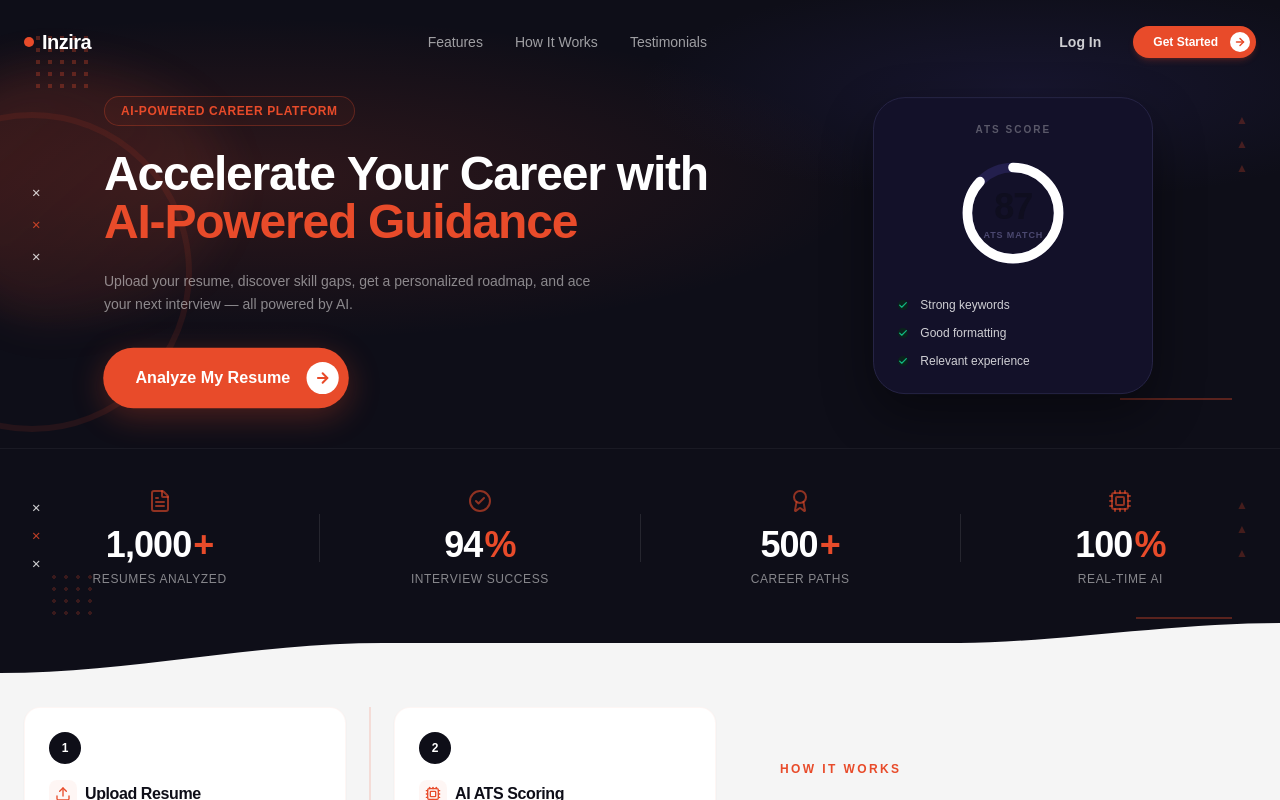
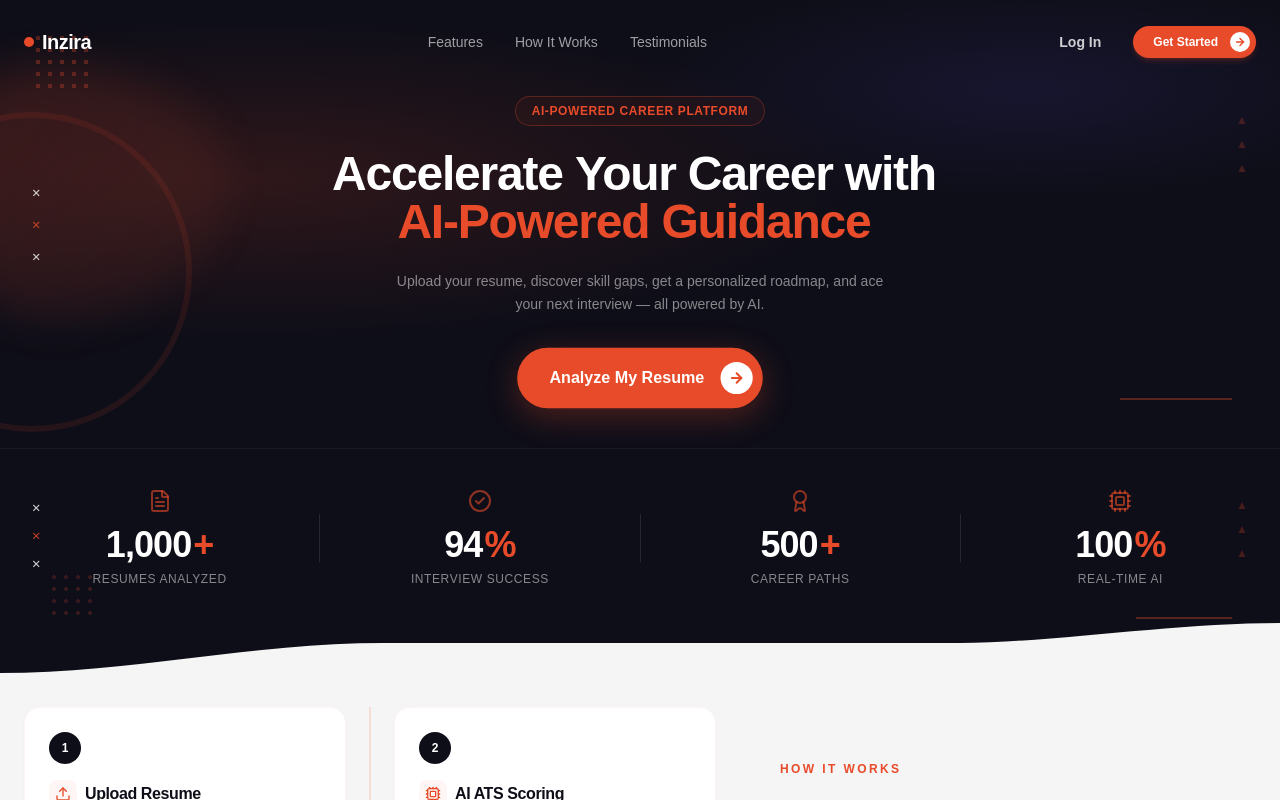
Before and after one commit to MpuhweNikita/Inzira-frontend, a Next.js app: page / in a window 1280 px wide. Shown: the top 800 px of the page. Built offline with nearby package versions, Linux system fonts and the light colour scheme; a web font is replaced by a local one.

Commit message:
Modified a feature on frontend

```diff
--- a/src/components/landing/hero.tsx
+++ b/src/components/landing/hero.tsx
@@ -3,8 +3,7 @@
 import React from 'react';
 import { motion } from 'framer-motion';
 import Link from 'next/link';
-import { ArrowRight, Check } from 'lucide-react';
-import { ScoreRing } from '../ui/ScoreRing';
+import { ArrowRight } from 'lucide-react';
 
 export function Hero() {
   const headlineText = "Accelerate Your Career with AI-Powered Guidance";
@@ -70,9 +69,7 @@ export function Hero() {
       {/* 6. Thin horizontal orange line accent near bottom-right */}
       <div className="absolute right-12 bottom-12 w-28 h-0.5 bg-[#e84b2a] opacity-35 select-none pointer-events-none" />
 
-      <div className="max-w-7xl mx-auto px-6 grid grid-cols-1 lg:grid-cols-12 gap-12 items-center relative z-10 w-full">
-        {/* Left Column: Welcoming words and CTA */}
-        <div className="lg:col-span-7 flex flex-col items-center lg:items-start text-center lg:text-left space-y-6 lg:pl-20">
+      <div className="max-w-4xl mx-auto px-6 relative z-10 flex flex-col items-center text-center space-y-6 w-full">
         {/* Indigo border badge */}
         <div className="inline-flex items-center px-4 py-1.5 rounded-full border border-[#e84b2a]/30 bg-[#e84b2a]/5 text-xs font-bold tracking-wider text-[#e84b2a] uppercase">
           AI-Powered Career Platform
@@ -83,7 +80,7 @@ export function Hero() {
           variants={containerVariants}
           initial="hidden"
           animate="visible"
-            className="text-3xl sm:text-4xl lg:text-5xl font-extrabold leading-[1.15] tracking-tight text-white max-w-2xl"
+          className="text-3xl sm:text-4xl lg:text-5xl font-extrabold leading-[1.15] tracking-tight text-white max-w-3xl"
         >
           {words.map((word, idx) => {
             const cleanWord = word.replace(/[^a-zA-Z-]/g, '').toLowerCase();
@@ -123,48 +120,6 @@ export function Hero() {
           </Link>
         </div>
       </div>
-
-        {/* Right Column: Floating ATS Score card overlay */}
-        <div className="lg:col-span-5 flex justify-center items-center w-full">
-          <motion.div
-            initial={{ y: 30, opacity: 0 }}
-            animate={{ y: 0, opacity: 1 }}
-            transition={{ duration: 0.6, delay: 0.4 }}
-            className="w-full max-w-[280px]"
-          >
-            <motion.div
-              animate={{ y: [0, -6, 0] }}
-              transition={{
-                duration: 4,
-                repeat: Infinity,
-                ease: 'easeInOut',
-              }}
-              className="bg-[#131129] border border-[#262445] rounded-[32px] p-6 shadow-[0_20px_50px_rgba(0,0,0,0.4)] flex flex-col items-center justify-center"
-            >
-              <div className="text-white/30 text-[10px] font-extrabold uppercase tracking-[0.2em] mb-4">
-                ATS Score
-              </div>
-
-              <ScoreRing score={87} size={120} dark={true} variant="landing" />
-
-              <div className="mt-6 space-y-3 w-full text-left">
-                {[
-                  "Strong keywords",
-                  "Good formatting",
-                  "Relevant experience"
-                ].map((item, idx) => (
-                  <div key={idx} className="flex items-center gap-3 text-xs text-white/80 font-medium">
-                    <div className="w-4.5 h-4.5 rounded-full bg-[#0a231c] flex items-center justify-center text-[#10b981] flex-shrink-0">
-                      <Check className="w-2.5 h-2.5 stroke-[3px]" />
-                    </div>
-                    <span>{item}</span>
-                  </div>
-                ))}
-              </div>
-            </motion.div>
-          </motion.div>
-        </div>
-      </div>
     </section>
   );
 }
```
Lines whose indentation alone changed are shown as unchanged.
